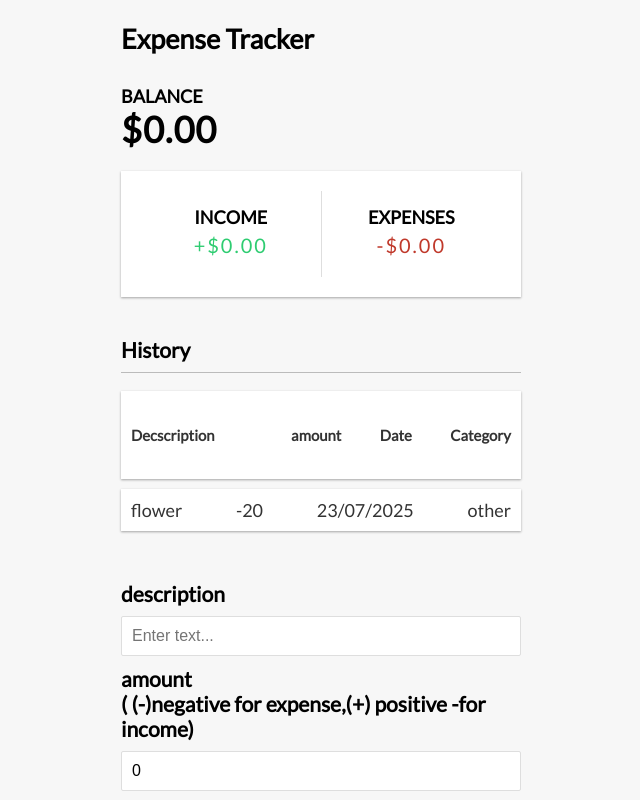
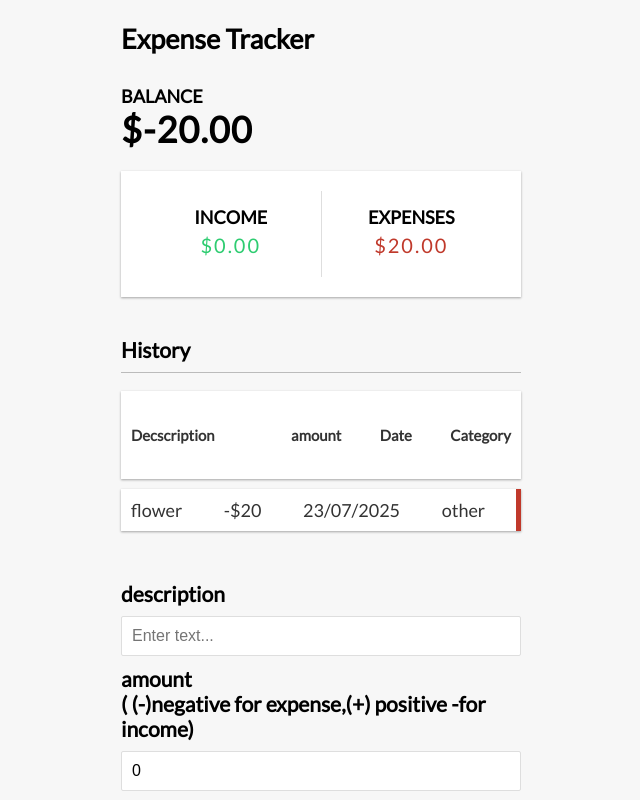
Before and after one commit to shsi003/Assignment3, a React (Create React App) app in the folder assignment3/: page / in a window 1280 px wide. Shown: the top 800 px of the page, without its empty margins (319-959 px from the left). Built offline with nearby package versions, Linux system fonts and the light colour scheme.

Commit message:
added balance and transaction display and functionality

```diff
--- a/assignment3/src/components/Balance.js
+++ b/assignment3/src/components/Balance.js
@@ -1,10 +1,18 @@
-import React from "react";
+import React, {useContext} from "react";
+
+import {GlobalContext} from '../context/GlobalState';
 
 function Balance () {
+	const {transactions} = useContext(GlobalContext);
+
+	const amounts = transactions.map(transaction => transaction.amount);
+	const total = amounts.reduce((acc, item) => (acc += item), 0).toFixed(2);
+
+
 return(
 <>
 	<h4>Balance</h4>
-	<h1 id="balance">$0.00</h1>
+	<h1 id="balance">${total}</h1>
 
 </>
 
--- a/assignment3/src/components/IncomeExpenses.js
+++ b/assignment3/src/components/IncomeExpenses.js
@@ -1,16 +1,33 @@
-import React from "react";
+import React, {useContext} from "react";
+import {GlobalContext} from '../context/GlobalState';
+
 
 function IncomeExpenses () {
+	const {transactions} = useContext(GlobalContext);
+
+	const amounts = transactions.map(transaction => transaction.amount);
+
+	const income = amounts
+		.filter(item => item>0)
+		.reduce((acc,item) => (acc += item), 0)
+		.toFixed(2);
+
+
+	const expense = (
+		amounts.filter(item => item < 0).reduce((acc, item) => (acc += item), 0) *
+		-1
+	).toFixed(2);
+
 return(
 <>
  <div className="inc-exp-container">
 	<div>
 		<h4>Income</h4>
-		<p id="money-plus" className="money plus">+$0.00</p>
+		<p id="money-plus" className="money plus">${income}</p>
 	</div>
 	<div>
 		<h4>Expenses</h4>
-		<p id="money-minus" className="money minus">-$0.00</p>
+		<p id="money-minus" className="money minus">${expense}</p>
 	</div>
  </div>
 
--- /dev/null
+++ b/assignment3/src/components/Transaction.js
@@ -0,0 +1,26 @@
+import React from "react";
+
+import {GlobalContext} from '../context/GlobalState';
+
+function Transaction ({transaction}) {
+	const sign = transaction.amount < 0 ? '-' : '+';
+
+
+	return (
+		<li className={transaction.amount < 0 ? 'minus' : 'plus'} key={transaction.id}>
+			{transaction.description}
+			<span/>
+		   {sign}${Math.abs(transaction.amount)}
+			<span/>
+			{transaction.date}
+			<span/>
+			{transaction.category}
+			<span/>
+			<button className="delete-btn">x</button>
+		</li>
+	)
+
+
+}
+
+export default Transaction
--- a/assignment3/src/components/TransactionList.js
+++ b/assignment3/src/components/TransactionList.js
@@ -1,9 +1,12 @@
 import React, {useContext} from "react";
+import Transaction from "./Transaction";
+
+
 import {GlobalContext} from '../context/GlobalState';
 
 function TransactionList () {
 	const {transactions} = useContext(GlobalContext);
-
+	const sign = transactions.amount < 0 ? '-' : '+';
 
 
 
@@ -18,15 +21,9 @@
 			<h5>Date</h5>
 			<h5>Category</h5>
 		</li>
-		{transactions.map(transaction => (<li key={transaction.id}>
-			{transaction.description}
-			<span/>
-			{transaction.amount}
-			<span/>
-			{transaction.date}
-			<span/>
-			{transaction.category}
-		</li>))}
+		{transactions.map(transaction => (<Transaction key={transaction.id} transaction =
+		{transaction}
+		/>))}
 
 
 	</ul>
```
